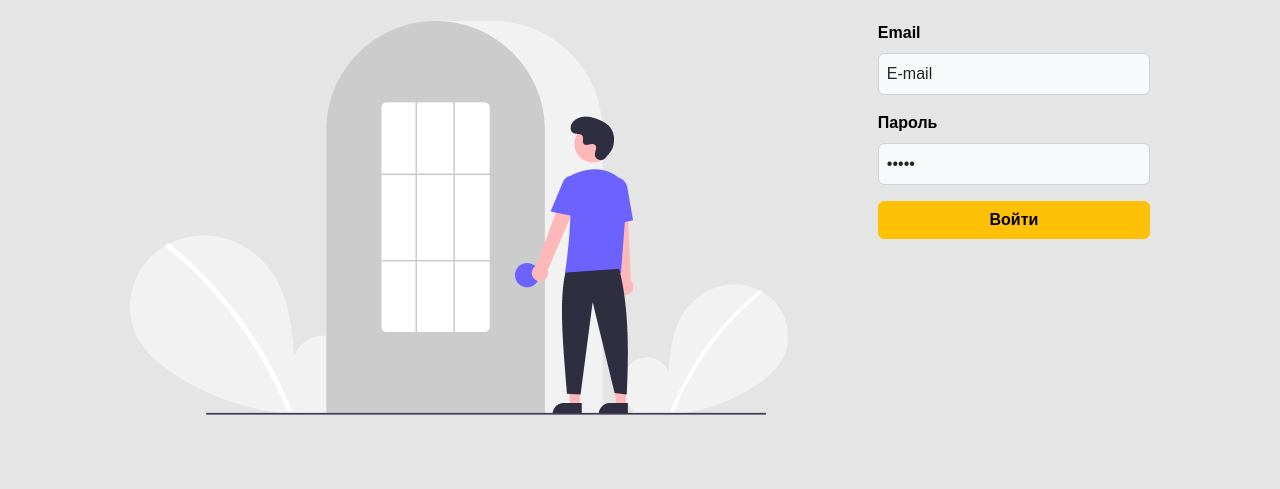
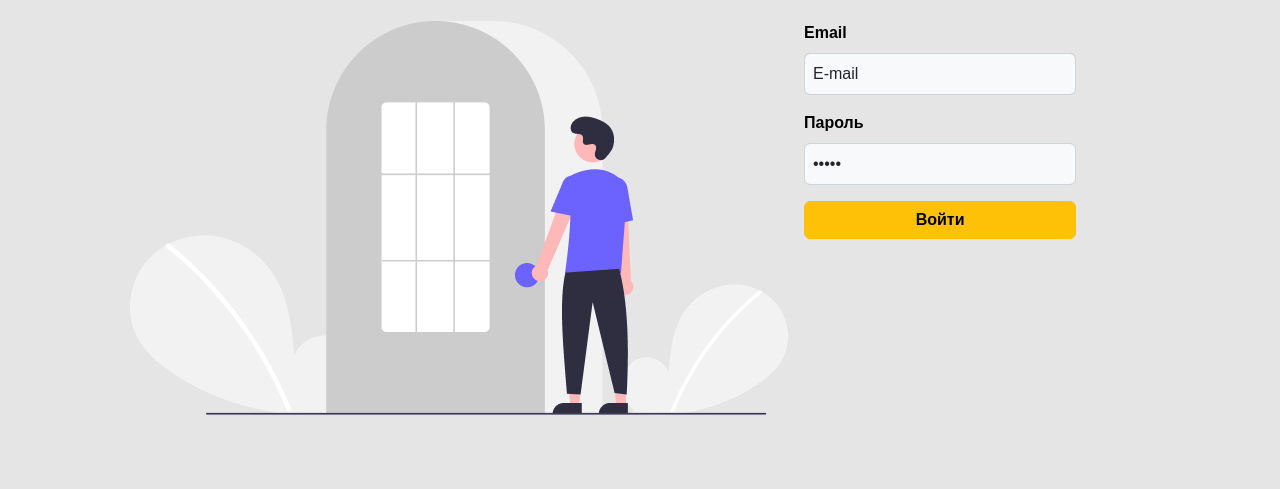
Before and after one commit to Adhamovman/big-team-project, a plain HTML site: page login.html in a window 1280 px wide. Shown: the part 185-674 px from the top of the page. Drawn offline with Linux system fonts and the light colour scheme.

Commit message:
some changes

```diff
--- a/login.html
+++ b/login.html
@@ -21,7 +21,7 @@
         <div class="login d-flex flex-column gap-3 p-5  ">
             <h2 class="text-center">Вход</h2>
 
-            <div class="d-flex flex-lg-row justify-content-between flex-column gap-3">
+            <div class="d-flex flex-lg-row flex-column gap-3">
               <div>
                 <img src="../images/undraw_Login_re_4vu2 1.png" alt="" style="width: 100% ;" />
               </div>
```
